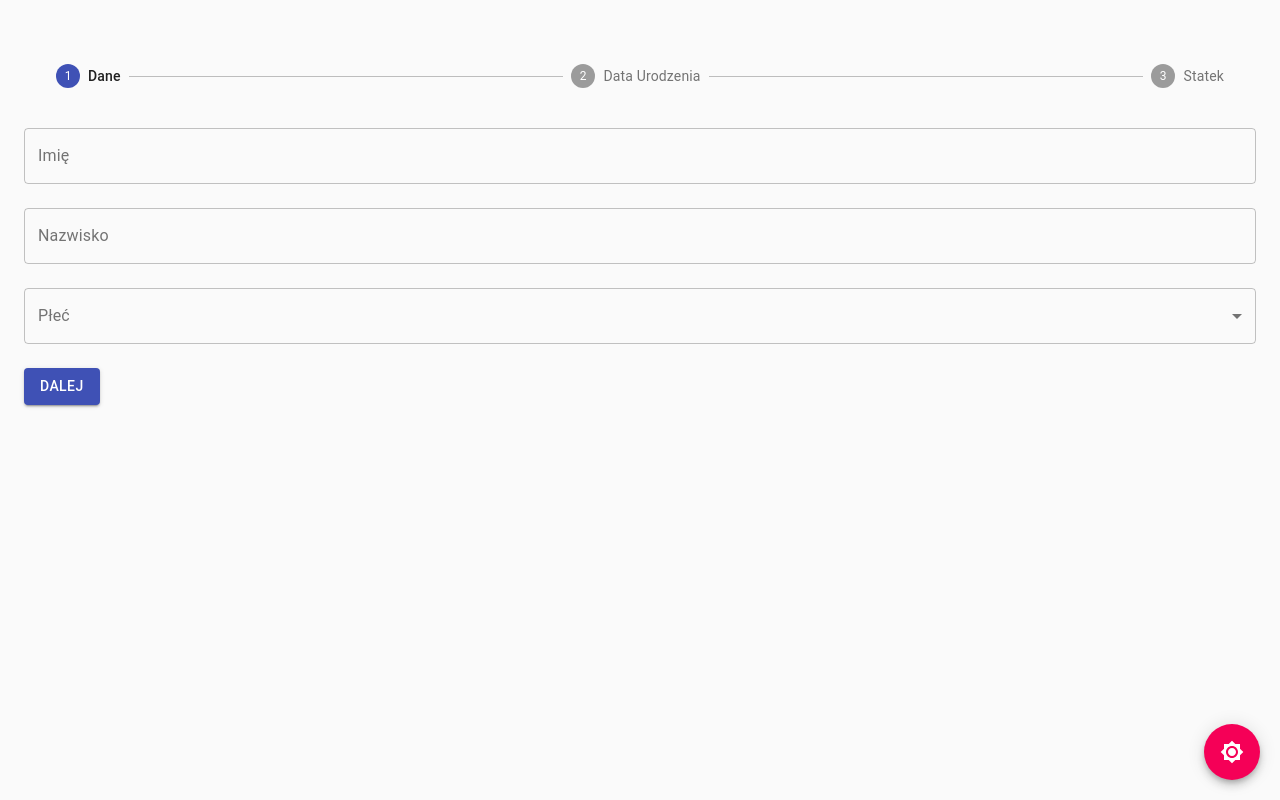
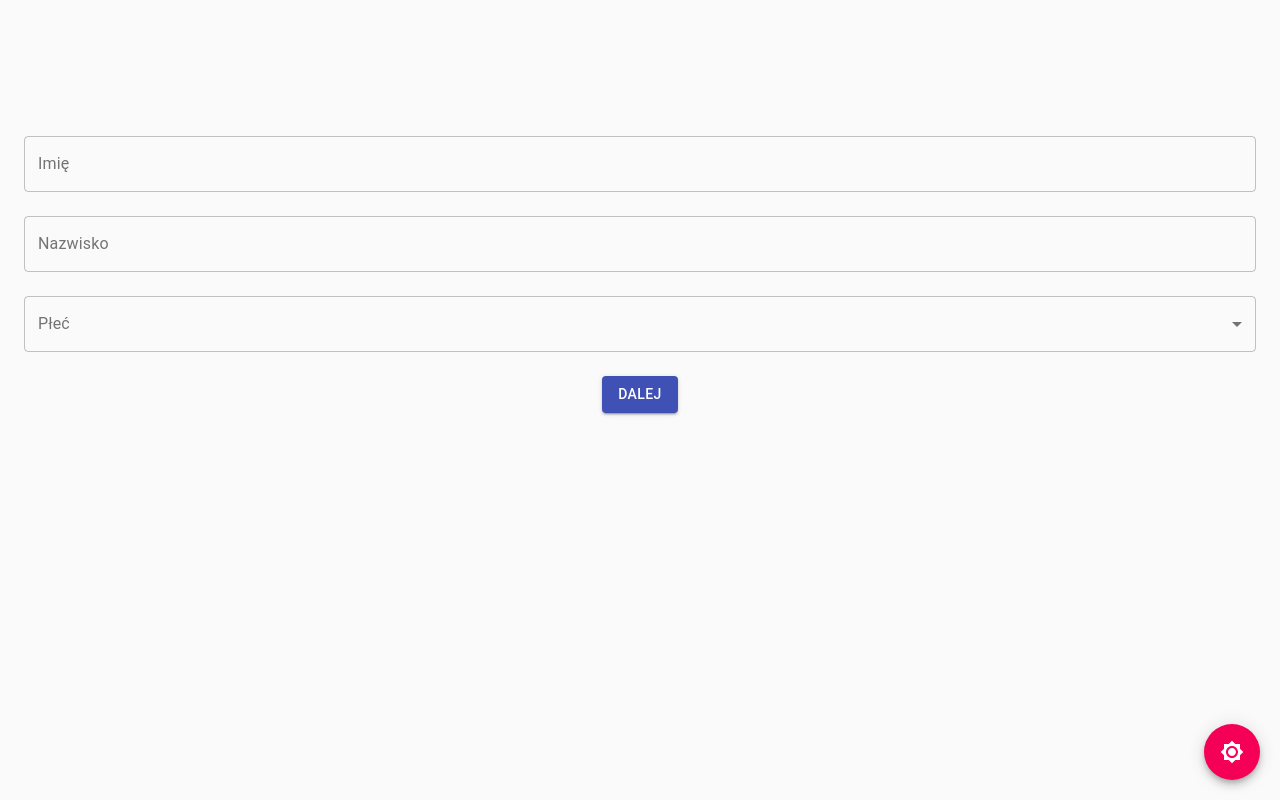
Before and after one commit to arturmolenda/react-form, a React (Create React App) app: page / in a window 1280 px wide. Built offline with nearby package versions, Linux system fonts and the light colour scheme.

Commit message:
update container

```diff
--- a/src/components/Container.js
+++ b/src/components/Container.js
@@ -8,11 +8,17 @@ import Styled from 'styled-components';
 import StepOne from './formComponents/StepOne';
 import StepTwo from './formComponents/StepTwo';
 import StepThree from './formComponents/StepThree';
-import Steps from './Steps';
 
 const StyledContainer = Styled(MuiContainer)`
   && {
+      display: flex;
+    position: relative;
     margin-top: 5vh;
+  }
+`;
+const StyledGrid = Styled(Grid)`
+  && {
+    margin-top: 10vh;
   }
 `;
 
@@ -20,14 +26,16 @@ const Container = () => {
   const { activeStep } = useSelector((state) => state.steps);
   return (
     <StyledContainer>
-      <Steps />
-      <Grid container direction='column' justify='center' alignItems='center'>
-        <Grid container item xs={12} md={12} xl={6}>
-          {activeStep === 0 && <StepOne />}
-          {activeStep === 1 && <StepTwo />}
-          {activeStep === 2 && <StepThree />}
-        </Grid>
-      </Grid>
+      <StyledGrid
+        container
+        direction='column'
+        justify='center'
+        alignItems='center'
+      >
+        {activeStep === 0 && <StepOne />}
+        {activeStep === 1 && <StepTwo />}
+        {activeStep === 2 && <StepThree />}
+      </StyledGrid>
     </StyledContainer>
   );
 };
```
